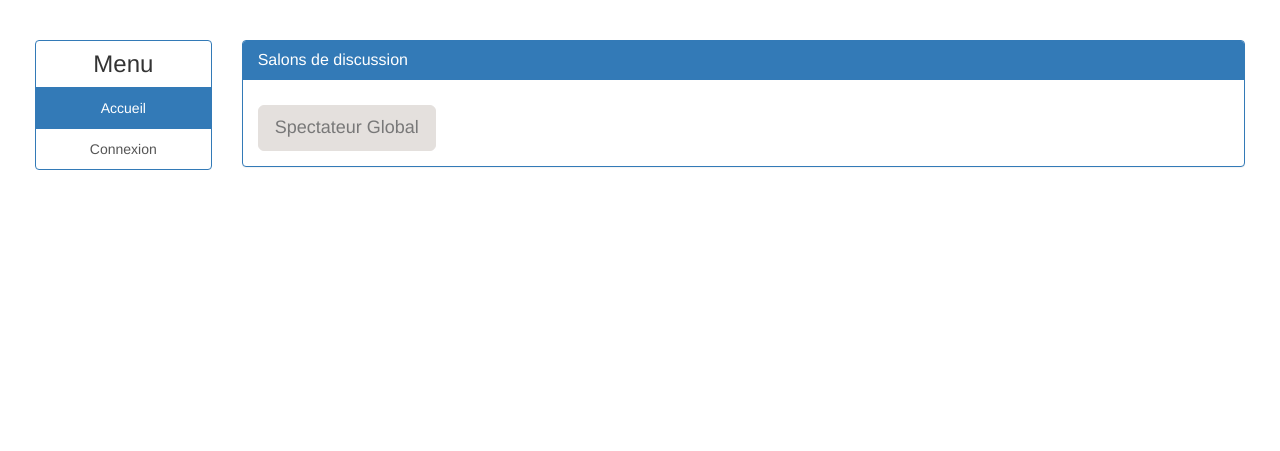
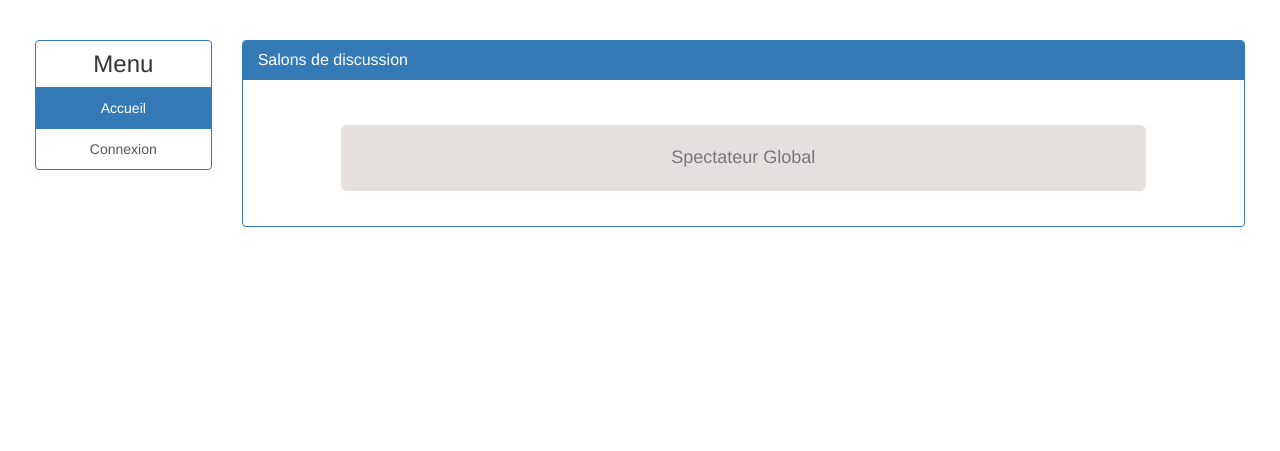
Before and after one commit to Fluwed/Projet.RI-Tchat.HTML5, a PHP site: page / in a window 1280 px wide. Shown: the part 132-583 px from the top of the page. Run offline with PHP 8.4, Linux system fonts and the light colour scheme; data that the repository does not hold is empty.

Commit message:
devel web interface

```diff
--- a/css/customize.css
+++ b/css/customize.css
@@ -102,6 +102,13 @@ html, body {
     border-color: #E4E0DD;
 }
 
+.btn-lg {
+    padding-top: 20px;
+    padding-bottom: 20px;
+    margin-bottom : 20px;
+    margin-top : 20px
+}
+
 #loginbox{
     margin-top:20px;
 }
--- a/index.php
+++ b/index.php
@@ -43,22 +43,22 @@
                         </div>
                         <div class="panel-body" id="">
                             <div class="row">
-                                <div class="col-md-2">
-                                    <button type="button" class="btn btn-default btn-lg">Spectateur Global</button>
+                                <div class="col-md-10 col-md-offset-1">
+                                    <button type="button" class="btn btn-default btn-lg btn-block">Spectateur Global</button>
                                     <?php
                                         require("connectdb.php");
                                         $query = "SELECT * FROM Salons";
                                         if ($result = mysqli_query($link, $query)) {
                                             while($row = mysqli_fetch_assoc($result)) {
-                                                echo "<button type='button' class='btn btn-danger btn-lg'>".$row["nom"]."</button>";
+                                                echo "<button type='button' class='btn btn-danger btn-lg btn-block'>".$row["nom"]."</button>";
                                                 if ($row = mysqli_fetch_assoc($result)) {
-                                                    echo "<button type='button' class='btn btn-success btn-lg'>".$row["nom"]."</button>";
+                                                    echo "<button type='button' class='btn btn-success btn-lg btn-block'>".$row["nom"]."</button>";
                                                 }
                                                 if ($row = mysqli_fetch_assoc($result)) {
-                                                    echo "<button type='button' class='btn btn-warning btn-lg'>".$row["nom"]."</button>";
+                                                    echo "<button type='button' class='btn btn-warning btn-lg btn-block'>".$row["nom"]."</button>";
                                                 }
                                                 if ($row = mysqli_fetch_assoc($result)) {
-                                                    echo "<button type='button' class='btn btn-primary btn-lg'>".$row["nom"]."</button>";
+                                                    echo "<button type='button' class='btn btn-primary btn-lg btn-block'>".$row["nom"]."</button>";
                                                 }
                                             }
                                             mysqli_free_result($result);
```
